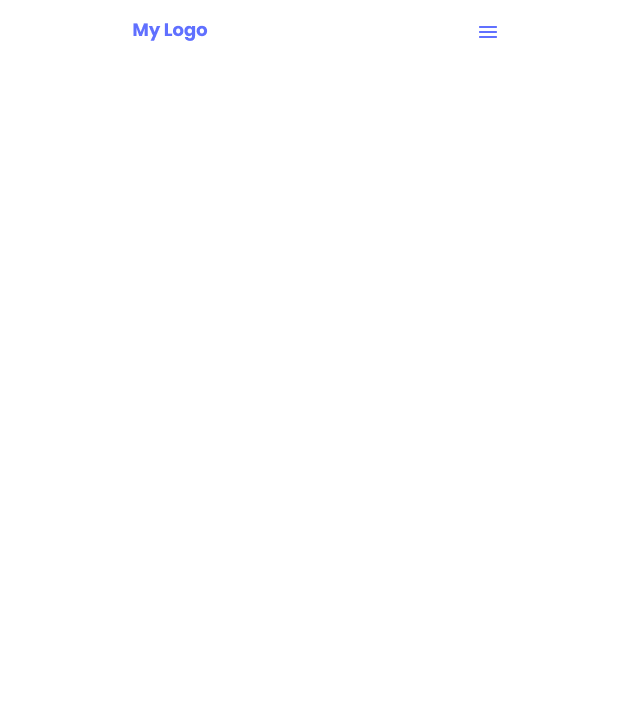
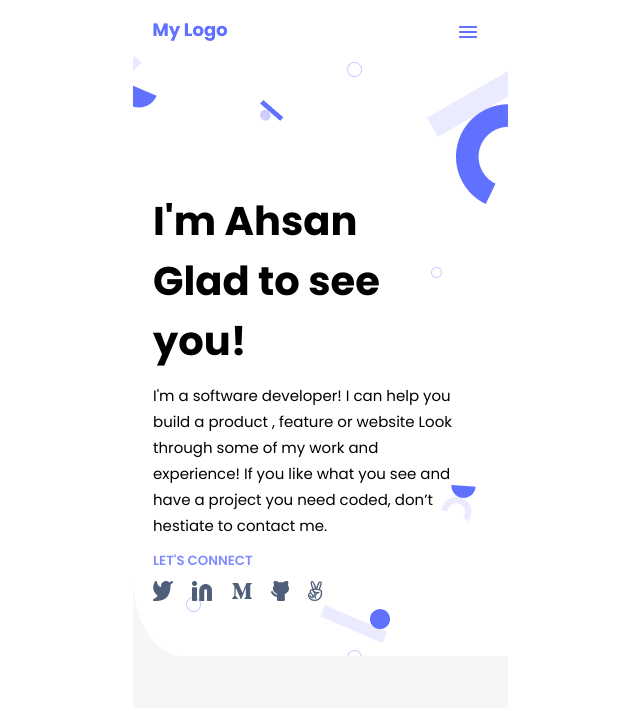
Before and after one commit to ahsannaseem1/Portfolio-Project, a website: page index.html in a window 1280 px wide. Shown: the whole page, without its empty margins (379-1019 px from the left). Drawn offline with Linux system fonts and the light colour scheme.

Commit message:
headline section completed

```diff
--- a/index.html
+++ b/index.html
@@ -14,6 +14,7 @@
 </head>
 
 <body>
+    <div class="background">
         <header>
             <div class="header_section">
                 <img src="./images/My Logo.png">
@@ -21,6 +22,27 @@
             </div>
         </header>
 
+        <main class="main_section">
+            <div class="headline">
+                <h1>I'm Ahsan Glad to see you!</h1>
+                <p>I'm a software developer! I can help you build a product , feature or website Look through some of my
+                    work and experience! If you like what you see and have a project you need coded, don’t hestiate to
+                    contact me.
+                </p>
+                <h5>LET'S CONNECT</h5>
+                <div class="icons">
+                    <img src="./images/Vector.png">
+                    <img src="./images/Linkedin icon.png">
+                    <img src="./images/Vector (1).png">
+                    <img src="./images/Vector (2).png">
+                    <img src="./images/Vector (3).png">
+                </div>
+
+            </div>
+        </main>
+    </div>
+
+
 </body>
 
 </html>
--- a/style.css
+++ b/style.css
@@ -2,12 +2,70 @@ body {
     margin-left: 40%;
     font-family: "Poppins", sans-serif;
     width: 375px;
+
+}
+
+.background {
+    height: 700px;
+    background-color: #f5f7f5;
+
 }
 
 .header_section {
-    width: 375px;
     height: 48px;
     display: flex;
     justify-content: space-between;
     align-items: center;
+    padding: 0px 20px;
+    background-color: white;
 }
+
+.main_section {
+    height: 600px;
+    background-image: url('./images/header-shapes.png');
+    background-color: white;
+    border-bottom-left-radius: 13%;
+
+}
+
+.headline {
+    display: flex;
+    flex-direction: column;
+
+
+
+}
+
+h1 {
+    font-size: 40px;
+    width: 300px;
+    height: 150px;
+    margin-top: 135px;
+    margin-left: 20px;
+}
+
+p {
+    font-size: 15px;
+    line-height: 26px;
+    width: 300px;
+    height: 146px;
+    margin-left: 20px;
+    margin-bottom: 0px;
+}
+
+h5 {
+    color: #7F8CFF;
+    font-weight: 600;
+    margin-left: 20px;
+    margin-bottom: 10px;
+}
+
+.icons {
+    margin-left: 20px;
+    width: 170px;
+    display: flex;
+    justify-content: space-between;
+    align-items: center;
+
+
+}
```
Also changed, not shown: images/Linkedin icon.png (added), images/Microverse-Student-Project-1 (Copy) (Community)/header-shapes mobile@2x.svg (deleted), images/Vector (1).png (added), images/Vector (2).png (added), images/Vector (3).png (added), images/Vector.png (added), images/header-background-mobile.png (added). Lines whose indentation alone changed are shown as unchanged.
